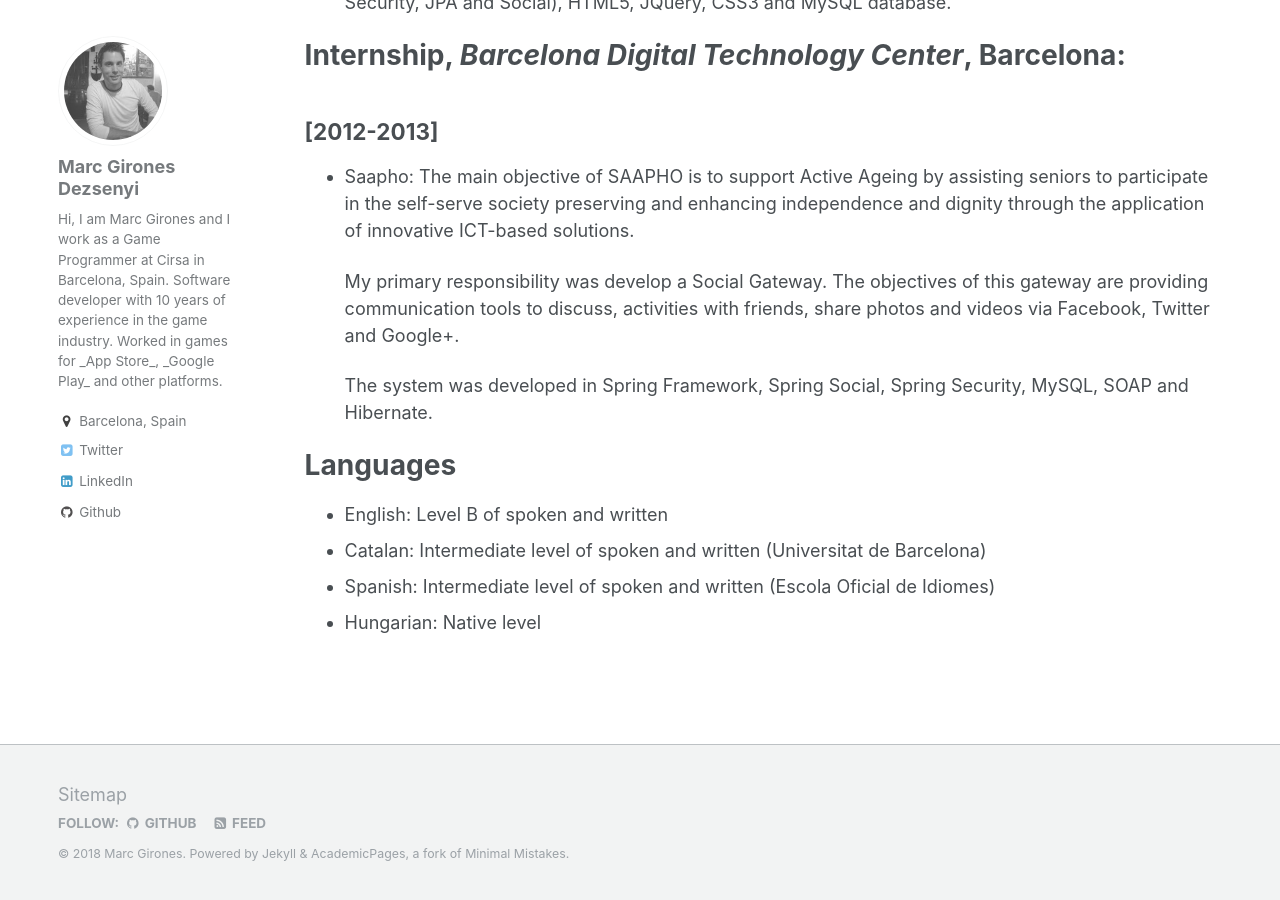
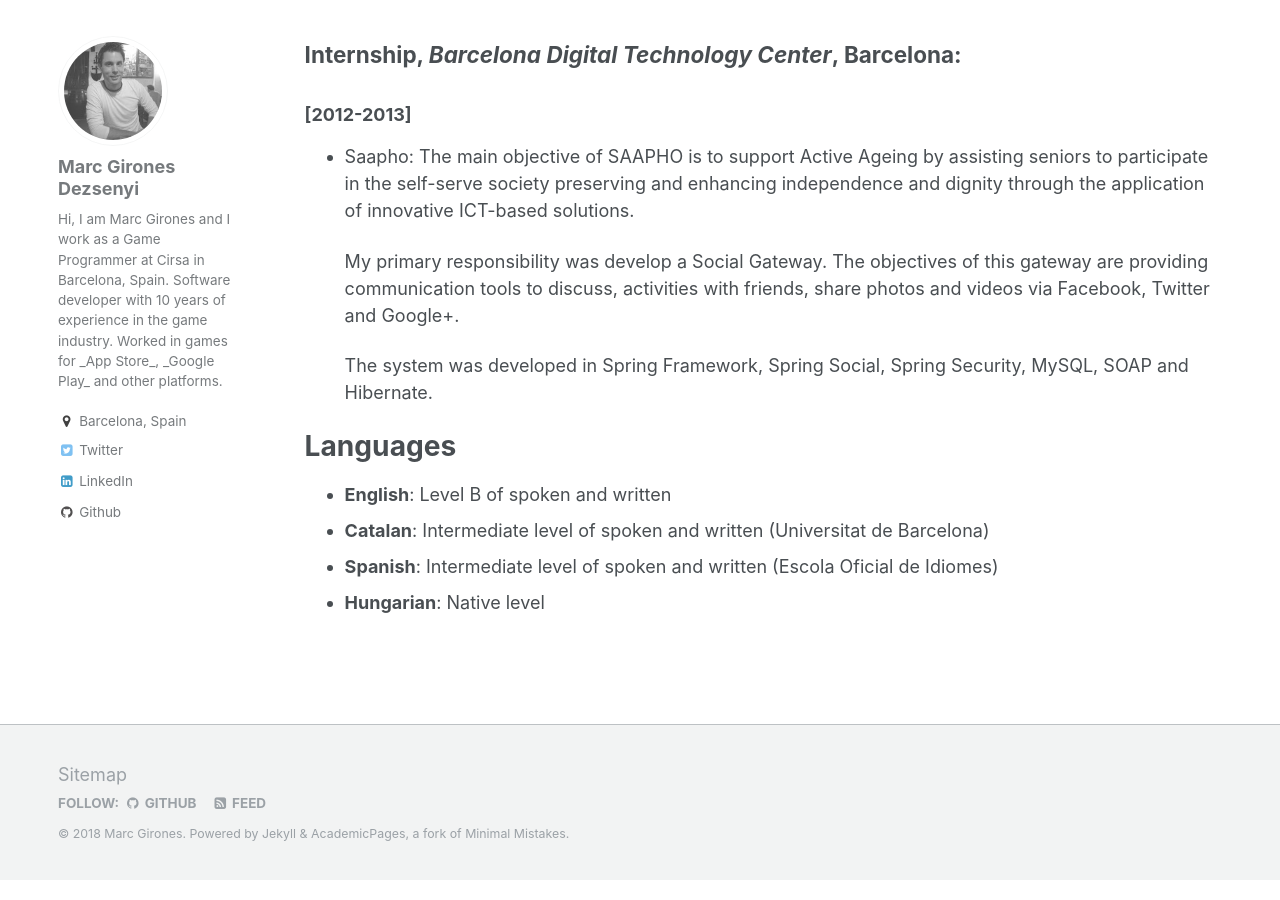
Before and after one commit to giron3s/giron3s.github.io, a Jekyll site: the page built from _pages/cv.md, in a window 1280 px wide and 900 px high, scrolled down 1378 px. Built offline with Jekyll 4.4.1, drawn with Linux system fonts in a browser that asks for light colours.

Commit message:
Update formating

```diff
--- a/_pages/cv.md
+++ b/_pages/cv.md
@@ -23,22 +23,22 @@
 Experience
 ======
 
-# **Game Programmer**, _Cirsa_, Barcelona:
-## [2016-2018]
-	Software Developer of the new multi bingo games of Cirsa a sold under the brand named MyBingo.
+## **Game Programmer**, _Cirsa_, Barcelona:
+### [2016-2018]
+  * Software Developer of the new multi bingo games of Cirsa a sold under the brand named MyBingo.
 	The technologies used in the project are: C++, Costum Script Language, OpenGL.
 
 
-# **Gameplay Programmer**, _Digital Legends Entertainment_, Barcelona:
-## [2015-2016]
+## **Gameplay Programmer**, _Digital Legends Entertainment_, Barcelona:
+### [2015-2016]
   * Afterpulse :
     Architecture, design and implementation of games for native mobile platforms, currently Apple iOS.
 	The technologies used in the project are: Visual C++( Visual Studio )
 	Using project management tools such as: Jira, Confluence and Plastic SCM.
 
 
-# **Junior Programmer**, _Barcelona Digital Technology Center_, Barcelona:
-## [2012-2015]
+## **Junior Programmer**, _Barcelona Digital Technology Center_, Barcelona:
+### [2012-2015]
   * eKauri:
 	EKauri is an e-health and smart home platform that empowers seniors to gain autonomy, participate in modern society, and achieve independence through ICT-based solutions.
 
@@ -51,8 +51,8 @@
 
     The software solution is a simple java based framework. It uses Java Spring Framework (MVC, Security, JPA and Social), HTML5, JQuery, CSS3 and MySQL database.
 
-# **Internship**, _Barcelona Digital Technology Center_, Barcelona:
-## [2012-2013]
+## **Internship**, _Barcelona Digital Technology Center_, Barcelona:
+### [2012-2013]
   * Saapho:
 	The main objective of SAAPHO is to support Active Ageing by assisting seniors to participate in the self-serve society preserving and enhancing independence and dignity through the application of innovative ICT-based solutions.
 
@@ -62,7 +62,7 @@
 
 Languages
 ======
-  * English: Level B of spoken and written
-  * Catalan: Intermediate level of spoken and written (Universitat de Barcelona)
-  * Spanish: Intermediate level of spoken and written (Escola Oficial de Idiomes)
-  * Hungarian: Native level
+  * **English**: Level B of spoken and written
+  * **Catalan**: Intermediate level of spoken and written (Universitat de Barcelona)
+  * **Spanish**: Intermediate level of spoken and written (Escola Oficial de Idiomes)
+  * **Hungarian**: Native level
```
